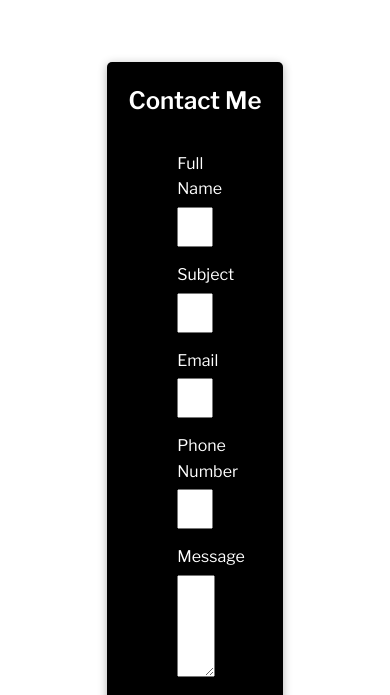
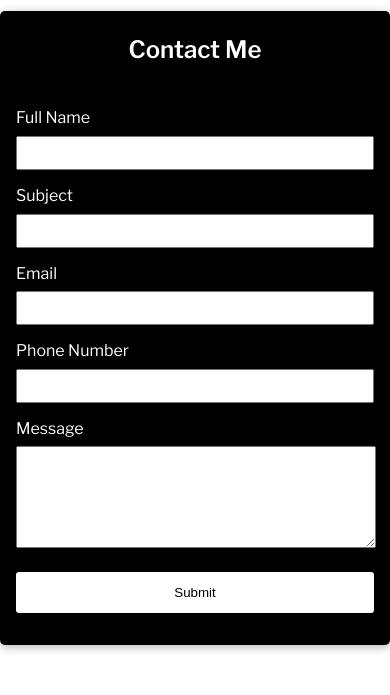
Before and after one commit to vargassormm1/MatejPortfolio, a plain HTML site: page contact.html in a window 390 px wide. Shown: the part 149-844 px from the top of the page. Drawn offline with nearby package versions, Linux system fonts and the light colour scheme.

Commit message:
added media queries for form

```diff
--- a/style.css
+++ b/style.css
@@ -466,17 +466,15 @@ ul {
   /* Form */
   #contact {
     display: flex;
-    align-items: center;
+    align-items: start;
     justify-content: center;
-    background-color: white;
     border-radius: 5px;
     height: 100vh;
   }
-  /* .contactForm {
+  .contactForm {
     background-color: black;
     border-radius: 5px;
-    box-shadow: 0 2px 10px rgba(0, 0, 0, 0.3);
-    width: 45%;
+    width: 400px;
   }
   .contactForm h1 {
     color: white;
@@ -484,19 +482,19 @@ ul {
     margin: 20px 0;
   }
   .contactForm form {
-    padding: 10px 70px;
+    padding: 1rem;
   }
-  .contactForm label {
+  /* .contactForm label {
     color: white;
     display: block;
     margin-bottom: 5px;
-  }
+  } */
   .contactForm form input {
     display: inline-block;
     width: 100%;
-    padding: 10px;
-    font-size: 14px;
-    margin-bottom: 15px;
+    padding: 8px;
+    font-size: 12px;
+    margin-bottom: 13px;
     box-sizing: border-box;
   }
   .contactForm textarea {
@@ -505,17 +503,14 @@ ul {
   }
 
   .contactForm button {
-    padding: 15px;
+    padding: 13px;
     width: 100%;
     background-color: white;
     color: black;
     border: none;
     border-radius: 3px;
-    margin: 2rem 0;
+    margin: 1rem 0;
   }
-  .contactForm button:hover {
-    background-color: rgb(228, 228, 228);
-  } */
 }
 
 /* Tablet */
```
